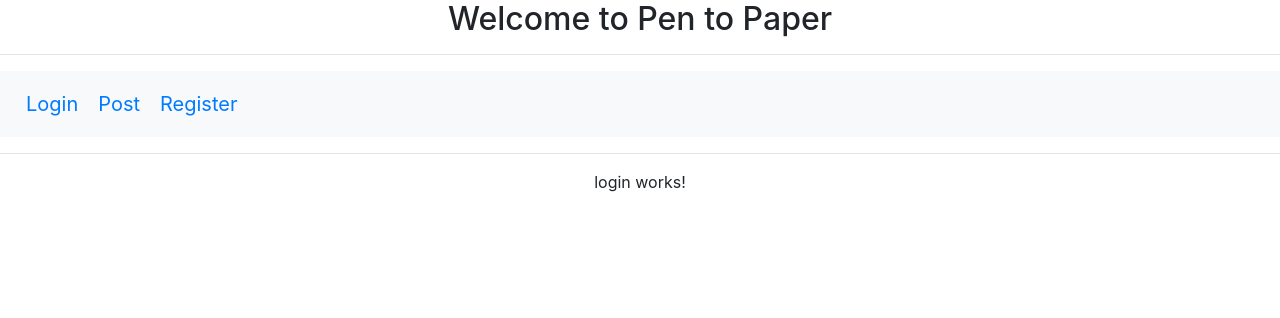
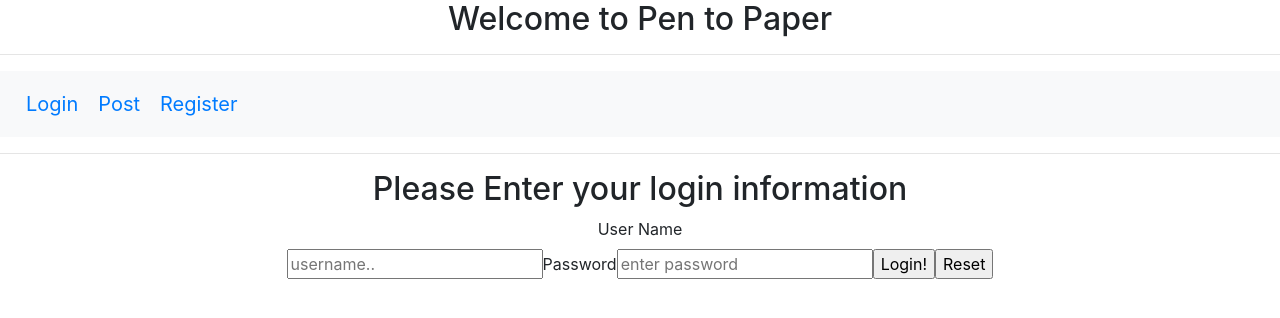
Before and after one commit to Pi-hils/blog-app, an Angular app in the folder blog-app/: page /login in a window 1280 px wide. Shown: the top 318 px of the page. Built offline with nearby package versions, Linux system fonts and the light colour scheme.

Commit message:
added form to html,added httpclientmodule, reactive form

```diff
--- a/blog-app/src/app/app.module.ts
+++ b/blog-app/src/app/app.module.ts
@@ -1,4 +1,5 @@
 import { NgModule } from '@angular/core';
+import { ReactiveFormsModule } from '@angular/forms';
 import { BrowserModule } from '@angular/platform-browser';
 
 import { AppRoutingModule } from './app-routing.module';
@@ -6,6 +7,7 @@ import { AppComponent } from './app.component';
 import { LoginComponent } from './login/login.component';
 import { PostComponent } from './post/post.component';
 import { RegisterComponent } from './register/register.component';
+import { HttpClientModule } from '@angular/common/http'
 
 @NgModule({
   declarations: [
@@ -16,7 +18,9 @@ import { RegisterComponent } from './register/register.component';
   ],
   imports: [
     BrowserModule,
-    AppRoutingModule
+    AppRoutingModule,
+    ReactiveFormsModule,
+    HttpClientModule
   ],
   providers: [],
   bootstrap: [AppComponent]
--- a/blog-app/src/app/login.model.ts
+++ b/blog-app/src/app/login.model.ts
@@ -1,2 +1,5 @@
 export class Login {
+  constructor(){
+
+  }
 }
--- a/blog-app/src/app/login/login.component.html
+++ b/blog-app/src/app/login/login.component.html
@@ -1 +1,11 @@
-<p>login works!</p>
+<div>
+  <h2>Please Enter your login information</h2>
+    <label>User Name</label>
+     <form [formGroup]="loginRef" class="form">
+       <input type="text" placeholder="username.." formControlName="user">
+       <label>Password</label>
+       <input type="text" placeholder="enter password" formControlName="pass">
+       <input type="button" value="Login!">
+       <input type="button" value="Reset">
+     </form>
+</div>
--- a/blog-app/src/app/login/login.component.ts
+++ b/blog-app/src/app/login/login.component.ts
@@ -1,4 +1,5 @@
 import { Component, OnInit } from '@angular/core';
+import { FormControl, FormGroup } from '@angular/forms';
 
 @Component({
   selector: 'app-login',
@@ -6,6 +7,10 @@ import { Component, OnInit } from '@angular/core';
   styleUrls: ['./login.component.css']
 })
 export class LoginComponent implements OnInit {
+ loginRef = new FormGroup({
+   user: new FormControl(),
+   pass: new FormControl()
+ });
 
   constructor() { }
 
```
